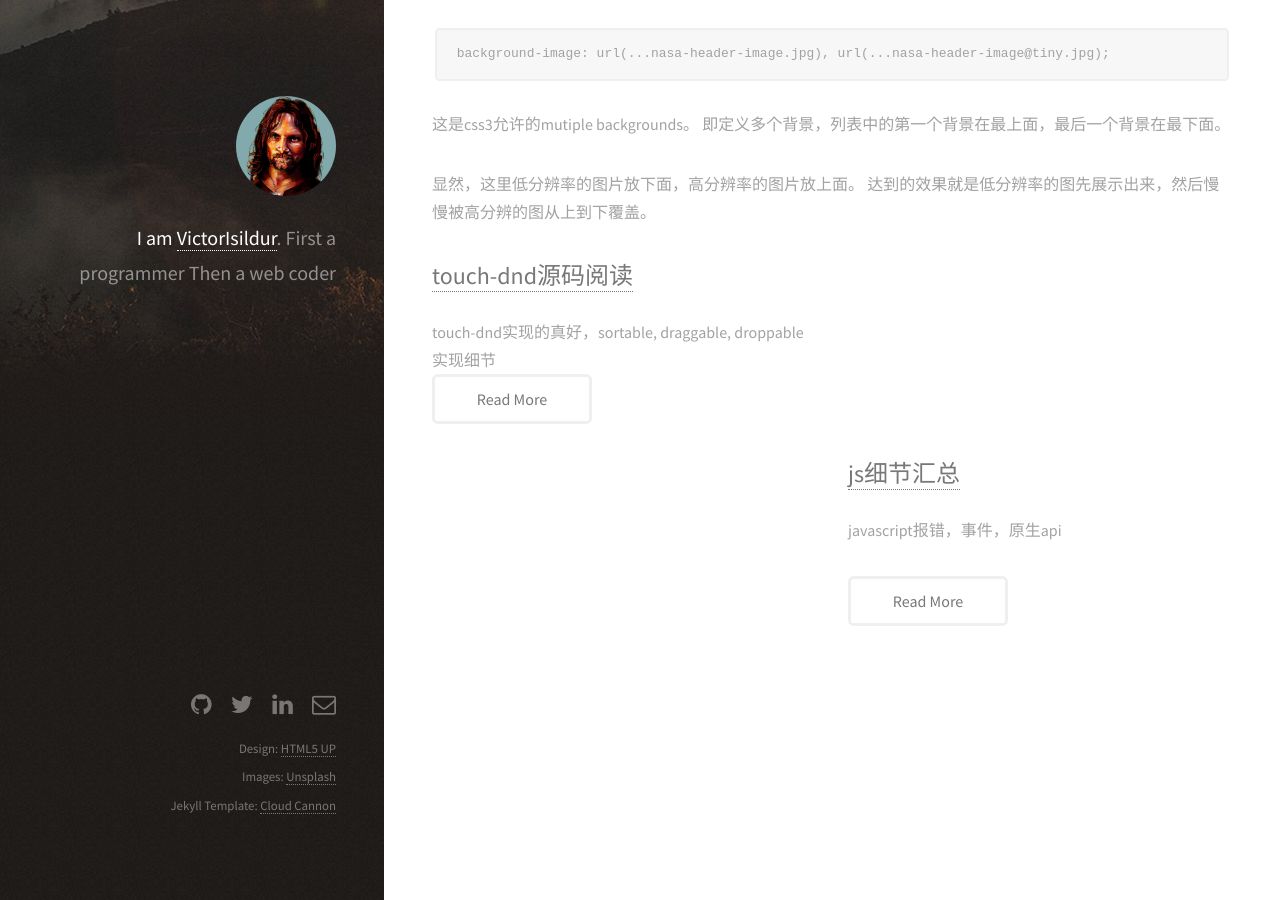
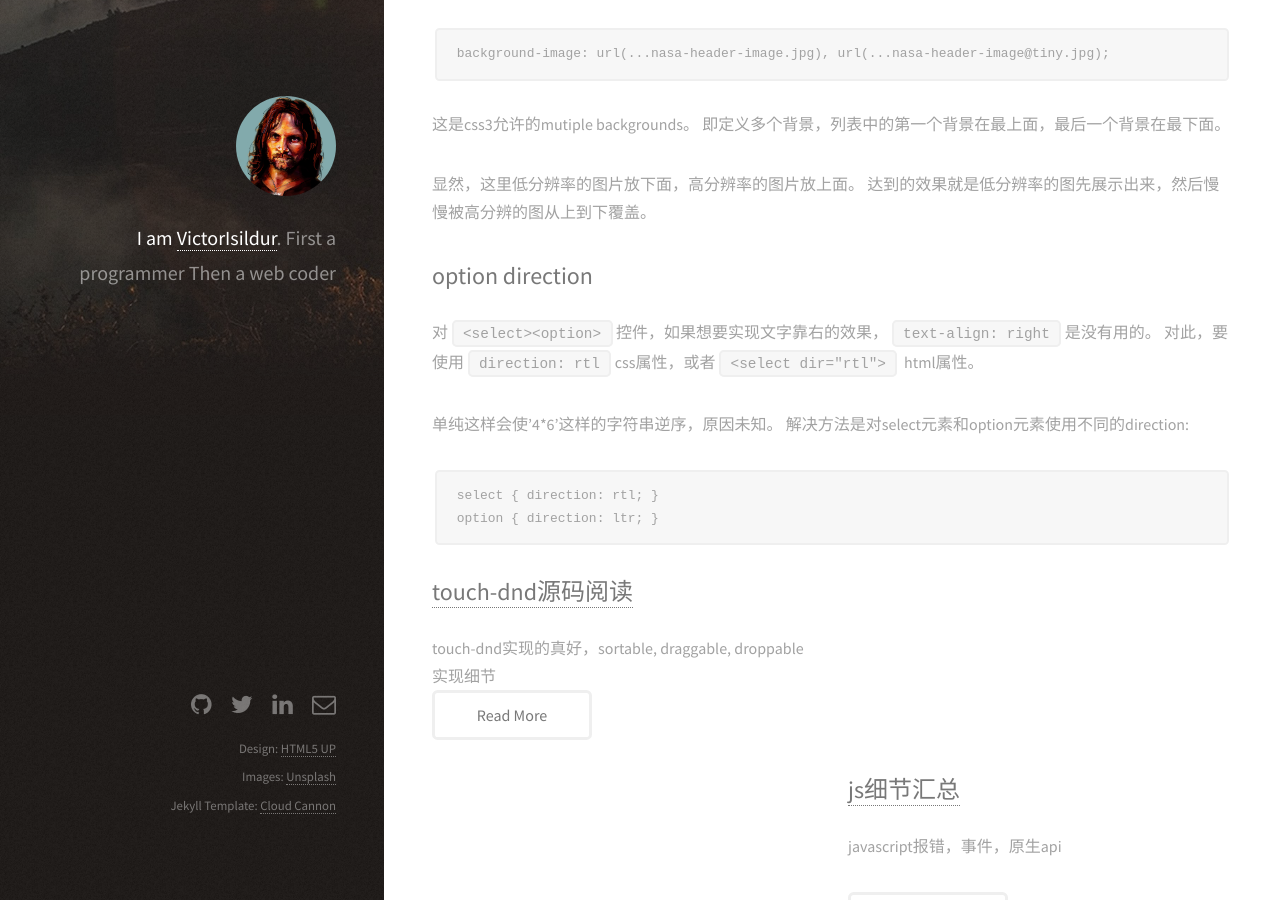
Before and after one commit to victorisildur/victorisildur.github.io, a Jekyll site: the page built from _posts/2016-03-10-css-review.markdown, in a window 1280 px wide and 900 px high, scrolled down 9703 px. Built offline with Jekyll 4.4.1, drawn with Linux system fonts in a browser that asks for light colours; Markdown is read by kramdown in place of the engine named in the settings.

Commit message:
select direction

````diff
--- a/_posts/2016-03-10-css-review.markdown
+++ b/_posts/2016-03-10-css-review.markdown
@@ -378,3 +378,16 @@ background-image: url(...nasa-header-image.jpg), url(...nasa-header-image@tiny.j
 
 显然，这里低分辨率的图片放下面，高分辨率的图片放上面。
 达到的效果就是低分辨率的图先展示出来，然后慢慢被高分辨的图从上到下覆盖。
+
+## option direction
+
+对`<select><option>`控件，如果想要实现文字靠右的效果，`text-align: right`是没有用的。
+对此，要使用`direction: rtl`css属性，或者`<select dir="rtl">` html属性。
+
+单纯这样会使'4*6'这样的字符串逆序，原因未知。
+解决方法是对select元素和option元素使用不同的direction:
+
+```css
+select { direction: rtl; }
+option { direction: ltr; }
+```
````
